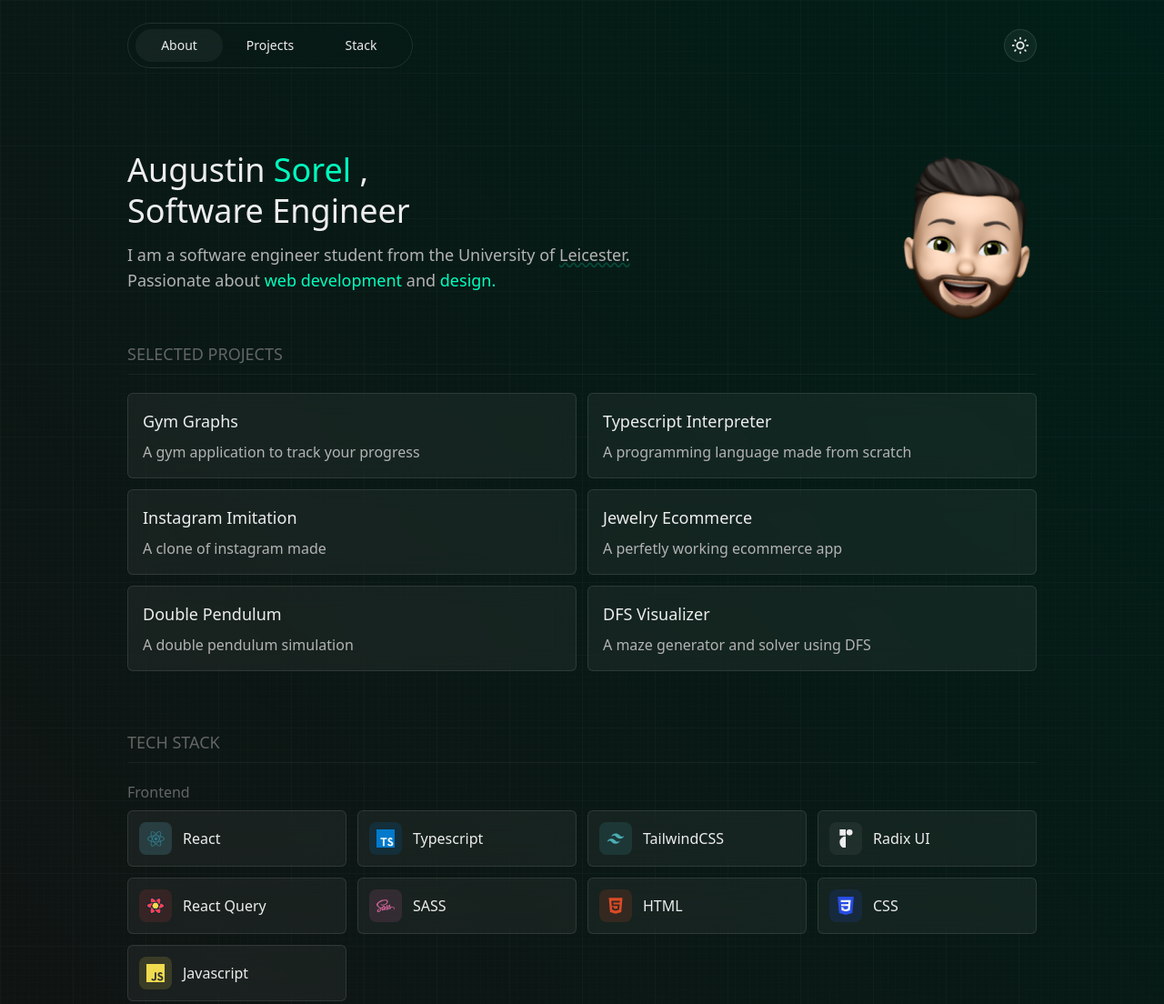
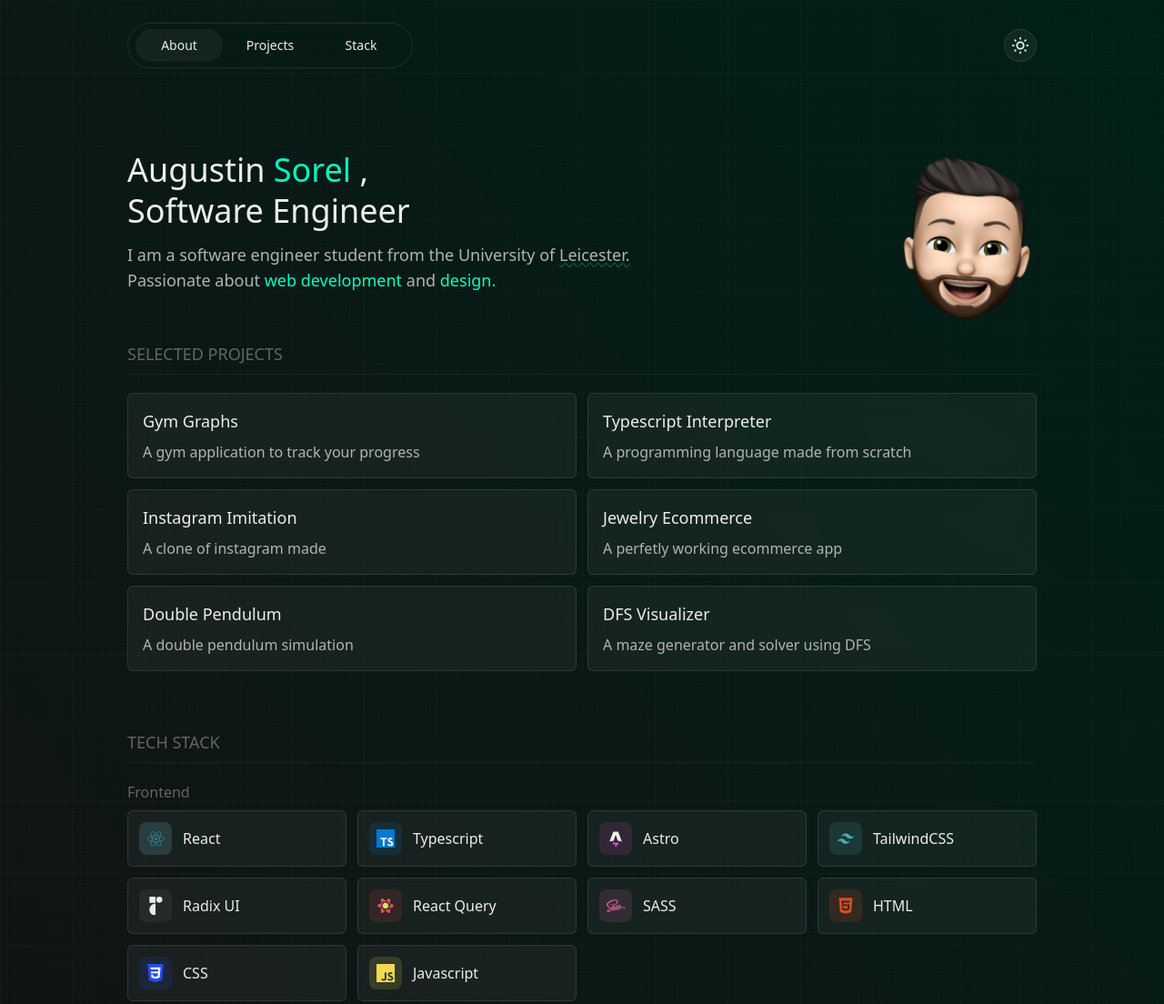
Before and after one commit to AugustinSorel/portfolio, an Astro site: page / in a window 1280 px wide. Shown: the top 1104 px of the page at 91% size. Built offline with nearby package versions, Linux system fonts and the light colour scheme; Astro itself is replaced by a stand-in of ours.

Commit message:
astro added to front end

```diff
--- a/src/pages/index.astro
+++ b/src/pages/index.astro
@@ -135,6 +135,31 @@
           </svg>
 
           <span class="capitalize" slot="text">typescript</span>
+        </TechCard>
+
+        <TechCard
+          docsLink="https://astro.build/"
+          iconBackgroundColor="bg-[#ee46e020]"
+        >
+          <svg
+            viewBox="0 0 150 150"
+            xmlns="http://www.w3.org/2000/svg"
+            class="h-5 w-5"
+            slot="icon"
+          >
+            <path
+              fill="#ee46e0"
+              d="M57.53,128.19c-5.86-5.34-7.57-16.57-5.13-24.7,4.23,5.13,10.1,6.75,16.17,7.67,10.41,1.56,21.21,.76,30.3-5.19,2.64,7.89-1.02,16.49-7.6,21.14-8.36,5.63-14.92,8.86-10.92,20.26-6.02-2.64-9.6-8.59-9.64-15-.02-1.6-.02-3.21-.24-4.79-.53-3.84-2.33-5.56-5.74-5.66-3.89-.16-6.6,2.57-7.21,6.27h0Z"
+            >
+            </path>
+            <path
+              fill="currentColor"
+              d="M24.1,102.13s17.35-8.43,34.74-8.43l13.12-40.49c.49-1.96,1.92-3.29,3.54-3.29s3.05,1.33,3.54,3.29l13.12,40.49c20.6,0,34.74,8.43,34.74,8.43,0,0-29.47-80.07-29.52-80.23-.85-2.37-2.27-3.89-4.2-3.89H57.82c-1.92,0-3.29,1.52-4.2,3.89-.06,.16-29.53,80.23-29.53,80.23Z"
+            >
+            </path>
+          </svg>
+
+          <span class="capitalize" slot="text">astro</span>
         </TechCard>
 
         <TechCard
```
